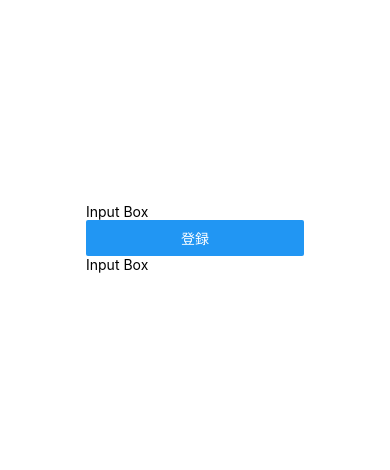
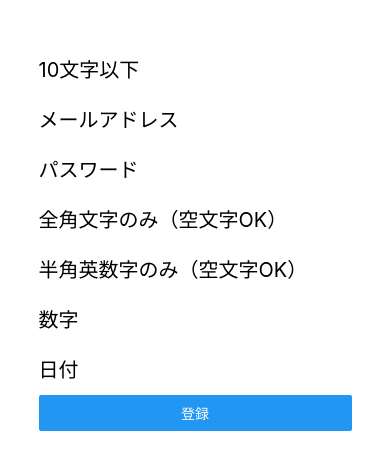
Before and after one commit to K-Torishima/validatorApp, a React Native app: screen / in a window 390 px wide. Shown: the part 184-654 px from the top of the page. Built offline with nearby package versions, Linux system fonts and the light colour scheme.

Commit message:
いろんな種類のバリデーション

```diff
--- a/App.tsx
+++ b/App.tsx
@@ -9,37 +9,166 @@ import {
 import { Formik　}  from 'formik';
 import * as yup from 'yup';
 
+// export default class App extends Component {
+//   render() {
+//     return (
+//       <View style={styles.container}>
+//       <Formik
+//         initialValues={{ text1: '', text2: '',}}
+//         validationSchema={validationSchema} //validationSchemaの追加
+//         >
+//         {({ values, touched, errors, handleChange, handleBlur, handleSubmit }) => {
+//           return (
+//             <View>
+//               <TextInput
+//                 value={values.text1}
+//                 onChangeText={handleChange('text1')}
+//                 placeholder="Input Box"
+//                 onBlur={handleBlur('text1')}
+//                 handleSubmit = {handleSubmit}
+//               />
+//               { touched.text1 && errors.text1 && <Text style={styles.error}>{errors.text1}</Text> }
+//               <Button
+//                 title='登録'
+//                 onPress = {handleSubmit}
+//               />
+//               <TextInput
+//                 value={values.text2}
+//                 onChangeText={handleChange('text2')}
+//                 placeholder="Input Box"
+//                 onBlur={handleBlur('text')}
+//                 handleSubmit = {handleSubmit}
+//               />
+//               { touched.text2 && errors.text2 && <Text style={styles.error}>{errors.text2}</Text> }
+//             </View>
+//           );
+//       }}
+//       </Formik>
+//       </View>
+//     );
+//   }
+// }
+
+// //YupのvalidationSchema
+// const validationSchema = yup.object().shape({
+//   text1: yup
+//     .string() //型は文字列
+//     .max(20, '10文字以下を入れてください'),
+//   text2: yup
+//     .string() //型は文字列
+//     .max(10, '10文字以下を入れてください'),
+// });
+
+// const styles = StyleSheet.create({
+//   error: {
+//     color: 'red'
+//   },
+//   container: {
+//     flex: 1,
+//     alignItems: 'center',
+//     justifyContent: 'center',
+//   }
+// });
+
+
+
+
 export default class App extends Component {
   render() {
     return (
       <View style={styles.container}>
       <Formik
-        initialValues={{ text1: '', text2: '',}}
-        validationSchema={validationSchema} //validationSchemaの追加
+        initialValues={{
+          text: '',
+          email: '',
+          password: '',
+          zenkaku: '',
+          hangakueisuji: '',
+          number: '',
+          date: ''
+        }}
+        onSubmit={values => alert("問題ありません")}
+        validationSchema={validationSchema} //validationSchemaを追加
         >
         {({ values, touched, errors, handleChange, handleBlur, handleSubmit }) => {
           return (
             <View>
-              <TextInput
-                value={values.text1}
-                onChangeText={handleChange('text1')}
-                placeholder="Input Box"
+              <TextInput style={styles.input}
+                value={values.text}
+                onChangeText={handleChange('text')}
+                placeholder="10文字以下"
                 onBlur={handleBlur('text')}
-                handleSubmit = {handleSubmit}
               />
-              { touched.text1 && errors.text1 && <Text style={styles.error}>{errors.text1}</Text> }
+              {
+                //touchedとerrorはtrueでしたらエラーメッセージを出力します
+                touched.text && errors.text &&
+                <Text style={styles.error}>{errors.text}</Text>
+              }
+              <TextInput style={styles.input}
+                value={values.email}
+                onChangeText={handleChange('email')}
+                placeholder="メールアドレス"
+                onBlur={handleBlur('email')}
+              />
+              {
+                touched.email && errors.email &&
+                <Text style={styles.error}>{errors.text}</Text>
+              }
+              <TextInput style={styles.input}
+                value={values.password}
+                onChangeText={handleChange('password')}
+                placeholder="パスワード"
+                onBlur={handleBlur('password')}
+                secureTextEntry={true}　//文字を隠れるために
+              />
+              {
+                touched.password && errors.password &&
+                <Text style={styles.error}>{errors.password}</Text>
+              }
+              <TextInput style={styles.input}
+                value={values.zenkaku}
+                onChangeText={handleChange('zenkaku')}
+                placeholder="全角文字のみ（空文字OK）"
+                onBlur={handleBlur('zenkaku')}
+              />
+              {
+                touched.zenkaku && errors.zenkaku &&
+                <Text style={styles.error}>{errors.zenkaku}</Text>
+              }
+              <TextInput style={styles.input}
+                value={values.hangakueisuji}
+                onChangeText={handleChange('hangakueisuji')}
+                placeholder="半角英数字のみ（空文字OK）"
+                onBlur={handleBlur('hangakueisuji')}
+              />
+              {
+                touched.hangakueisuji && errors.hangakueisuji &&
+                <Text style={styles.error}>{errors.hangakueisuji}</Text>
+              }
+              <TextInput style={styles.input}
+                value={values.number}
+                onChangeText={handleChange('number')}
+                placeholder="数字"
+                onBlur={handleBlur('number')}
+              />
+              {
+                touched.number && errors.number &&
+                <Text style={styles.error}>{errors.number}</Text>
+              }
+              <TextInput style={styles.input}
+                value={values.date}
+                onChangeText={handleChange('date')}
+                placeholder="日付"
+                onBlur={handleBlur('date')}
+              />
+              {
+                touched.date && errors.date &&
+                <Text style={styles.error}>{errors.date}</Text>
+              }
               <Button
                 title='登録'
                 onPress = {handleSubmit}
               />
-              <TextInput
-                value={values.text2}
-                onChangeText={handleChange('text2')}
-                placeholder="Input Box"
-                onBlur={handleBlur('text')}
-                handleSubmit = {handleSubmit}
-              />
-              { touched.text2 && errors.text2 && <Text style={styles.error}>{errors.text2}</Text> }
             </View>
           );
       }}
@@ -49,14 +178,30 @@ export default class App extends Component {
   }
 }
 
-//YupのvalidationSchema
 const validationSchema = yup.object().shape({
-  text1: yup
-    .string() //型は文字列
-    .max(20, '10文字以下を入れてください'),
-  text2: yup
-    .string() //型は文字列
-    .max(10, '10文字以下を入れてください'),//11文字以上だったらerrors.textは「10文字以下を入れてください」になる
+  text: yup
+    .string()
+    .required('メッセージを入力してください') //空白でしたらerrors.textは「メッセージを入力してください」になる
+    .max(10, '10文字以下を入れてください'),　//11文字以上だったらerrors.textは「10文字以下を入れてください」になる
+  email: yup
+    .string()
+    .email('正しいメールアドレスを入力してください'),
+  password: yup
+    .string()
+    .required('パスワードを入れてください'),
+  zenkaku: yup
+    .string()
+    .matches(/^[^\x20-\x7e]*$/), //全角文字のみ（空文字OK）
+  hangakueisuji: yup
+    .string()
+    .matches(/^[0-9a-zA-Z]+$/),　//半角英数字のみ（空文字OK）
+  number: yup
+    .number()
+    .typeError('数字を入れてください')
+    .max(1000, '1000以下を入力してください'),
+  date: yup
+    .date()
+    .typeError('正しい日付を入力してください')
 });
 
 
@@ -69,5 +214,9 @@ const styles = StyleSheet.create({
     flex: 1,
     alignItems: 'center',
     justifyContent: 'center',
+    },
+  input: {
+    height: 50,
+    fontSize: 20
   }
 });
```
